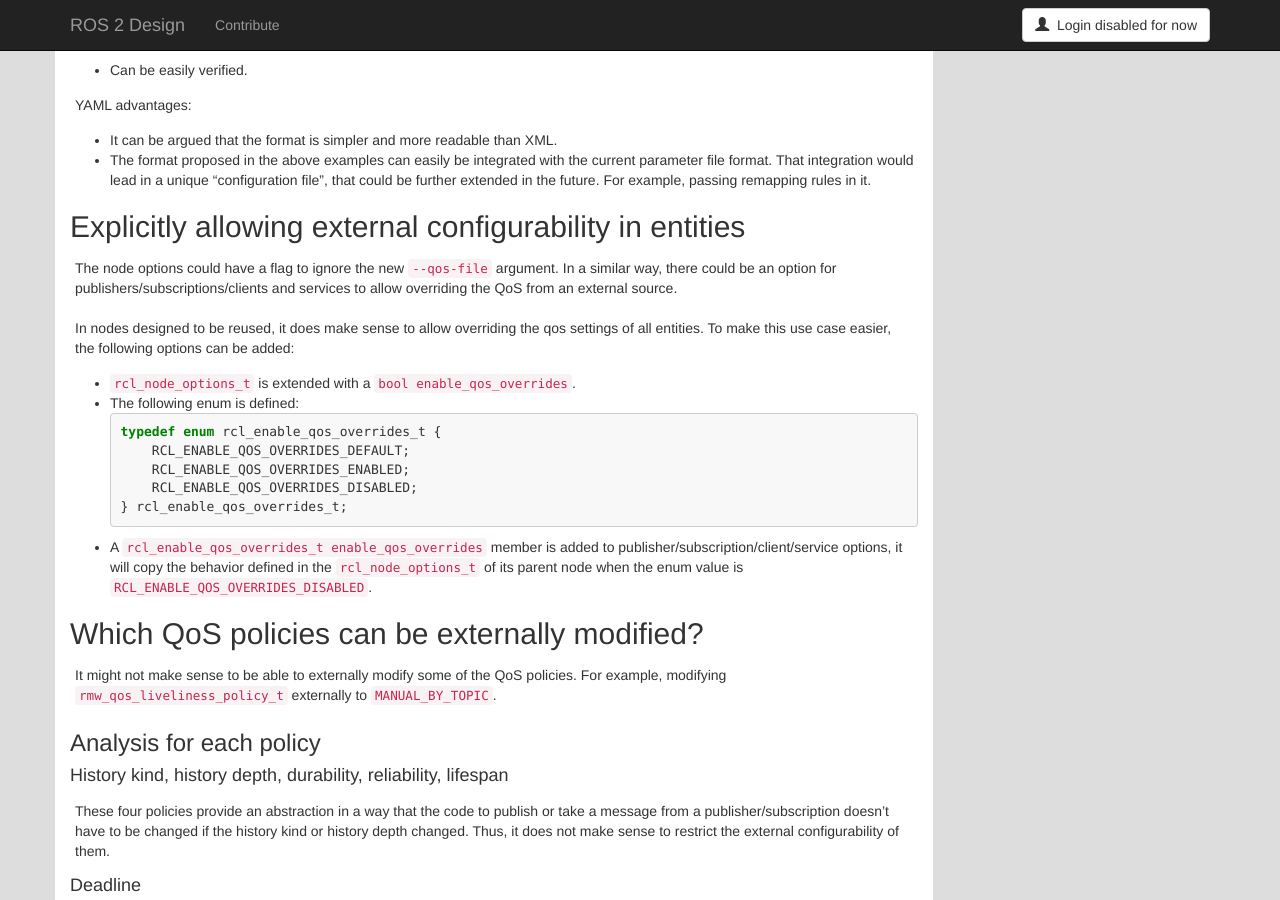
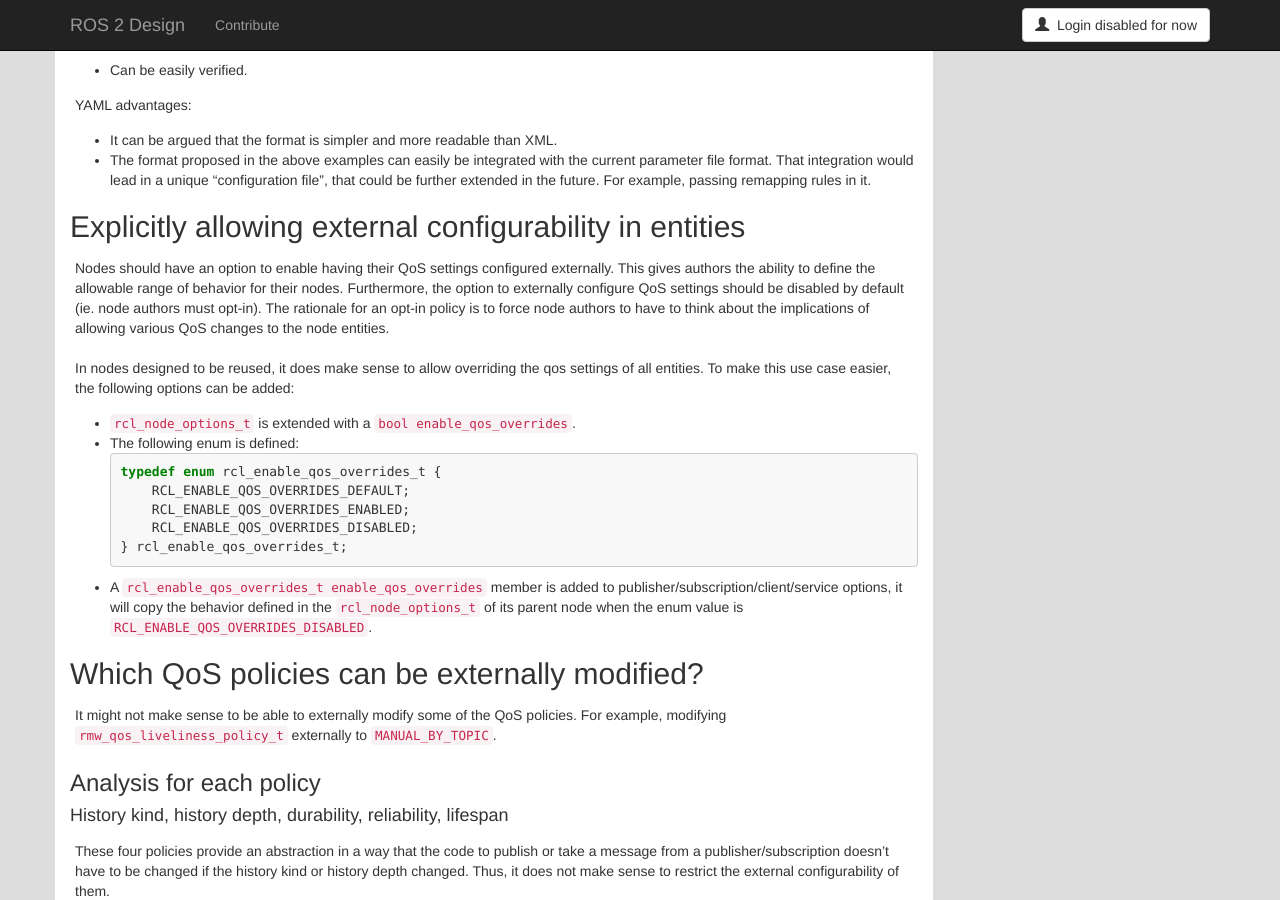
Before and after one commit to ros2/design, a Jekyll site: the page built from articles/external_qos_file.md, in a window 1280 px wide and 900 px high, scrolled down 10020 px. Built offline with Jekyll 4.4.1, drawn with Linux system fonts in a browser that asks for light colours; nearby versions of some CDN libraries.

Commit message:
Rephrase
Signed-off-by: Ivan Santiago Paunovic <ivanpauno@ekumenlabs.com>

```diff
--- a/articles/external_qos_file.md
+++ b/articles/external_qos_file.md
@@ -554,8 +554,10 @@ YAML advantages:
 
 ## Explicitly allowing external configurability in entities
 
-The node options could have a flag to ignore the new `--qos-file` argument.
-In a similar way, there could be an option for publishers/subscriptions/clients and services to allow overriding the QoS from an external source.
+Nodes should have an option to enable having their QoS settings configured externally.
+This gives authors the ability to define the allowable range of behavior for their nodes.
+Furthermore, the option to externally configure QoS settings should be disabled by default (ie. node authors must opt-in).
+The rationale for an opt-in policy is to force node authors to have to think about the implications of allowing various QoS changes to the node entities.
 
 In nodes designed to be reused, it does make sense to allow overriding the qos settings of all entities.
 To make this use case easier, the following options can be added:
```
